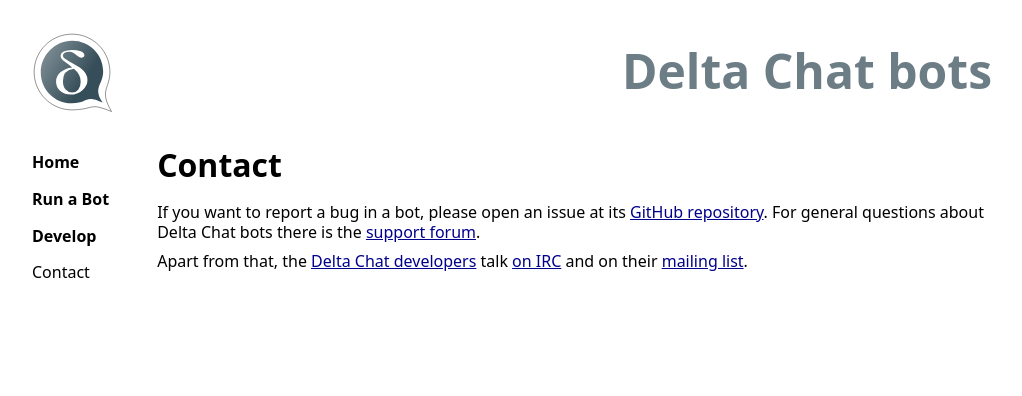
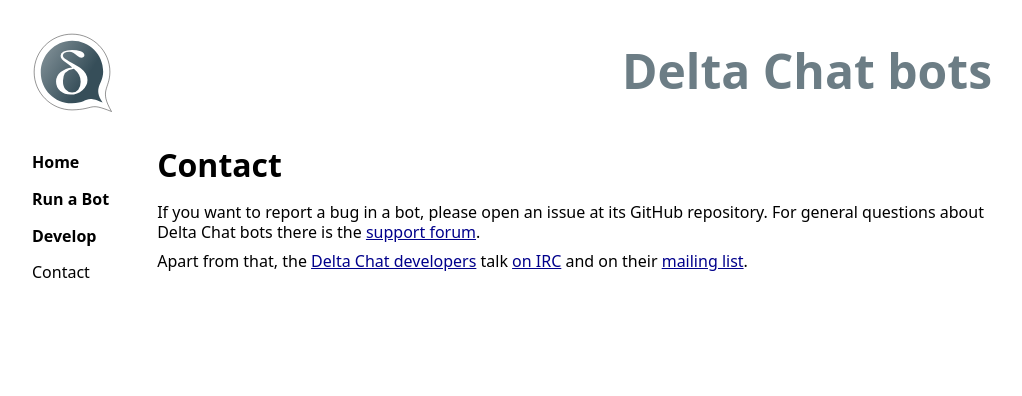
Before and after one commit to deltachat-bot/bot-pages, a Jekyll site: the page built from contact.md, in a window 1280 px wide. Shown: the top 396 px of the page, without its empty margins (0-1022 px from the left). Built offline with Jekyll 4.4.1, drawn with Linux system fonts in a browser that asks for light colours; part of the change alters nothing that is shown.

```diff
--- a/contact.md
+++ b/contact.md
@@ -4,7 +4,7 @@ title: Contact
 
 # Contact
 
-If you want to report a bug in a bot, please open an issue at its [GitHub repository](https://github.com/deltachat-bot/).
+If you want to report a bug in a bot, please open an issue at its GitHub repository.
 For general questions about Delta Chat bots there is the [support forum](https://support.delta.chat/categories).
 
 Apart from that, the [Delta Chat developers](https://delta.chat/contribute)
```
